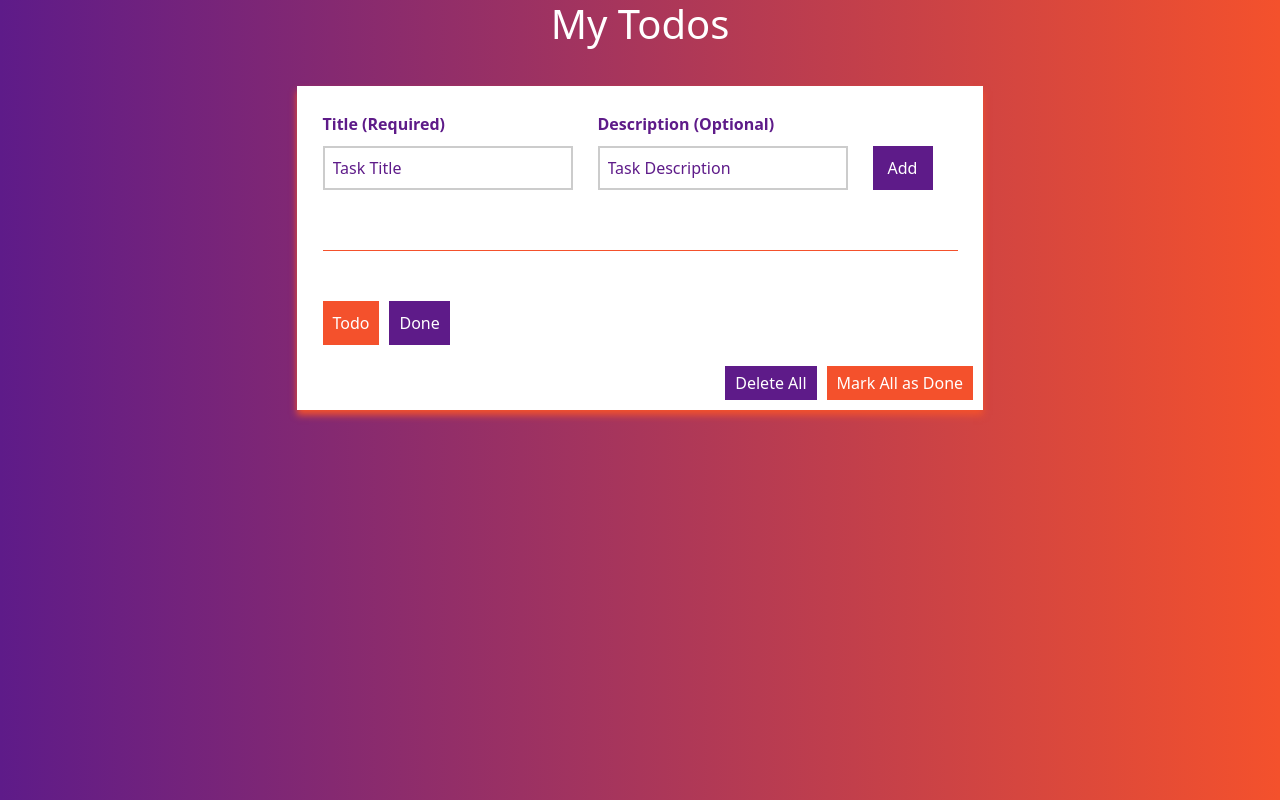
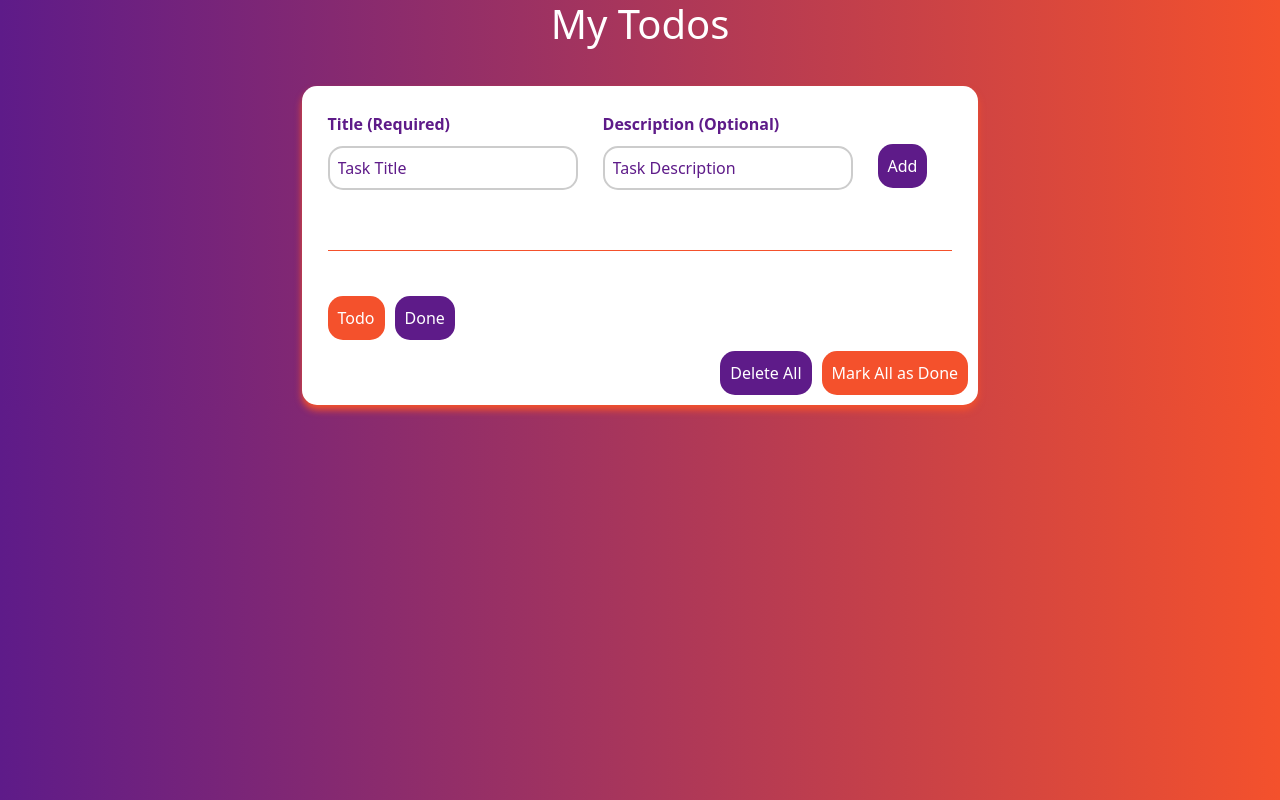
Before and after one commit to manueharold/my-todo-app-task, a React (Vite) app: page / in a window 1280 px wide. Built offline with nearby package versions, Linux system fonts and the light colour scheme.

Commit message:
Update App.css

```diff
--- a/src/App.css
+++ b/src/App.css
@@ -4,7 +4,7 @@ body {
   position: relative; /* Add position relative */
 }
 
-h1{
+h1 {
   text-align: center;
   color: white;
 }
@@ -14,7 +14,7 @@ h1{
   color: white;
 }
 
-.todo-wrapper{
+.todo-wrapper {
   background: #ffffff;
   padding: 2%;
   width: fit-content;
@@ -24,10 +24,19 @@ margin-top: 3%;
   max-height: 80vh;
   overflow-y: auto;
   box-shadow: 0px 5px 7px #F4512C;
-
+  border-radius: 15px; /* Add border-radius */
 }
 
-.todo-input{
+.edit__wrapper {
+  background-color: #F4512C;
+  padding: 10px;
+  display: flex;
+  flex-direction: column;
+  border-radius: 15px; /* Add border-radius */
+  height: 25%; /* Adjust height as needed */
+}
+
+.todo-input {
   display: flex;
   align-items: center;
   justify-content: center;
@@ -36,7 +45,7 @@ box-shadow: 0px 5px 7px #F4512C;
   margin-bottom: 25px;
 }
 
-.todo-input-item{
+.todo-input-item {
   display: flex;
   flex-direction: column;
   align-items: flex-start;
@@ -63,6 +72,7 @@ box-shadow: 0px 5px 7px #F4512C;
   border: 2px solid #ccc;
   width: 250px;
   margin-bottom: 10px;
+  border-radius: 15px; /* Add border-radius */
 }
 
 .todo-input-item input:focus {
@@ -70,49 +80,63 @@ box-shadow: 0px 5px 7px #F4512C;
   border-color: #F4512C; /* Change border color when focused */
 }
 
-.primaryBtn{
+.primaryBtn,
+.secondaryBtn {
   background-color: #5E1B89;
   color: white;
-  border:none;
-  border-radius: 0px;
-  margin-top: 25px;
+  border: none;
+  border-radius: 15px;
+  margin-top: 20px;
   padding: 10px;
-  width: 60px;
   cursor: pointer;
   outline: none;
 }
 
 .secondaryBtn {
-  background-color: #5e1b89;
+  margin-right: 10px;
+}
+
+.delete-all-btn {
+  margin-left: 10px; /* Add space */
+  padding: 10px; /* Adjust padding */
   color: white;
+  background-color: #5E1B89;
+  cursor: pointer;
   border: none;
-  border-radius: 0px;
-  margin-top: 25px;
-  padding: 10px;
-  width: fit-content;
-  cursor: pointer;
-  margin-right: 10px;
+  border-radius: 15px;
   outline: none;
 }
 
-.active{
+.mark-all-complete-btn,
+.mark-all-not-complete-btn {
+  margin-left: 10px; /* Add space */
+  padding: 10px; /* Adjust padding */
+  color: white;
+  background-color: #F4512C; /* Change background color */
+  cursor: pointer;
+  border: none;
+  border-radius: 15px;
+  outline: none;
+}
+
+.active {
   background-color: #F4512C;
 }
 
-.todo-list{
+.todo-list {
   display: flex;
   flex-direction: column;
-
 }
 
-.btn-area{
+.btn-area {
   margin-bottom: 15px;
 }
+
 
 .todo-list-item {
   background-color: #ffffff;
   border: 2px solid #F4512C;
-  border-radius: 5px;
+  border-radius: 15px;
   display: flex;
   justify-content: space-between;
   align-items: center;
@@ -156,7 +180,7 @@ box-shadow: 0px 5px 7px #F4512C;
   border: 1px solid lightgray;
   padding: 10px;
   margin: 5px;
-  border-radius: 3px;
+  border-radius: 15px;
 }
 
 .todo-list-item .edit__wrapper .primaryBtn {
@@ -173,41 +197,40 @@ box-shadow: 0px 5px 7px #F4512C;
   cursor: pointer;
 }
 
-.check-icon{
+.check-icon {
   font-size: 25px;
   margin-left: 10px;
-  color:#F4512C;
+  color: #F4512C;
   cursor: pointer;
 }
 
-
-.edit__wrapper{
+.edit__wrapper {
   background-color: #F4512C;
   padding: 10px;
   display: flex;
   flex-direction: column;
 }
 
-.edit__wrapper input,.edit__wrapper textarea{
+.edit__wrapper input,
+.edit__wrapper textarea {
   border: 1px solid lightgray;
   padding: 10px;
   margin: 5px;
-  border-radius: 3px;
+  border-radius: 15px;
 }
 
-.edit__wrapper .primaryBtn{
+.edit__wrapper .primaryBtn {
   margin-left: auto;
   margin-right: auto;
   padding: 10px;
   font-size: 16px;
-  width:fit-content;
+  width: fit-content;
 }
 
 .todo-wrapper {
   position: relative;
   padding-bottom: 50px;
 }
-
 
 .todo-actions {
   position: absolute;
@@ -223,31 +246,6 @@ box-shadow: 0px 5px 7px #F4512C;
   bottom: 20px;
   right: 20px;
 }
-
-.delete-all-btn {
-  margin-left: 10px;
-  padding: 5px 10px;
-  color: white;
-  background-color: #5E1B89;
-  cursor: pointer;
-  outline: none;
-  border:none;
-  border-radius: 0px;
-}
-
-
-.mark-all-complete-btn,
-.mark-all-not-complete-btn {
-  margin-left: 10px;
-  padding: 5px 10px;
-  color: white;
-  background-color: #F4512C;
-  cursor: pointer;
-  outline: none;
-  border:none;
-  border-radius: 0px;
-}
-
 
 .modal {
   display: none;
@@ -286,6 +284,9 @@ box-shadow: 0px 5px 7px #F4512C;
   background-color: #5E1B89;
   cursor: pointer;
   border: none;
+  border-radius: 15px;
+  padding: 10px; /* Add padding */
+  outline: none; /* Remove outline */
 }
 
 .modal-actions {
```
Lines whose indentation alone changed are shown as unchanged.
